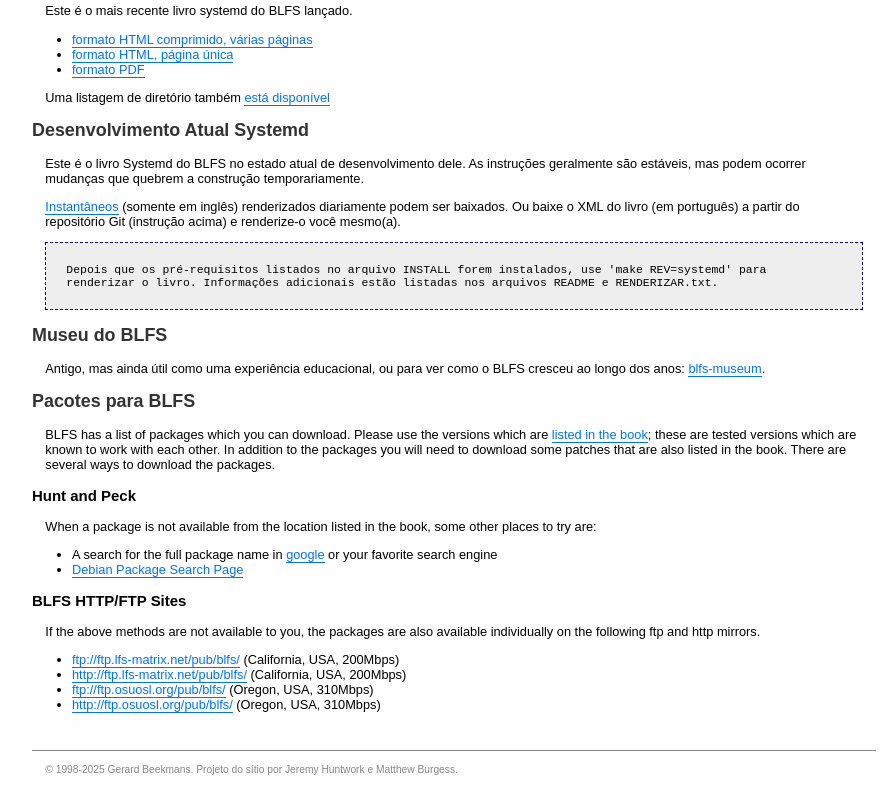
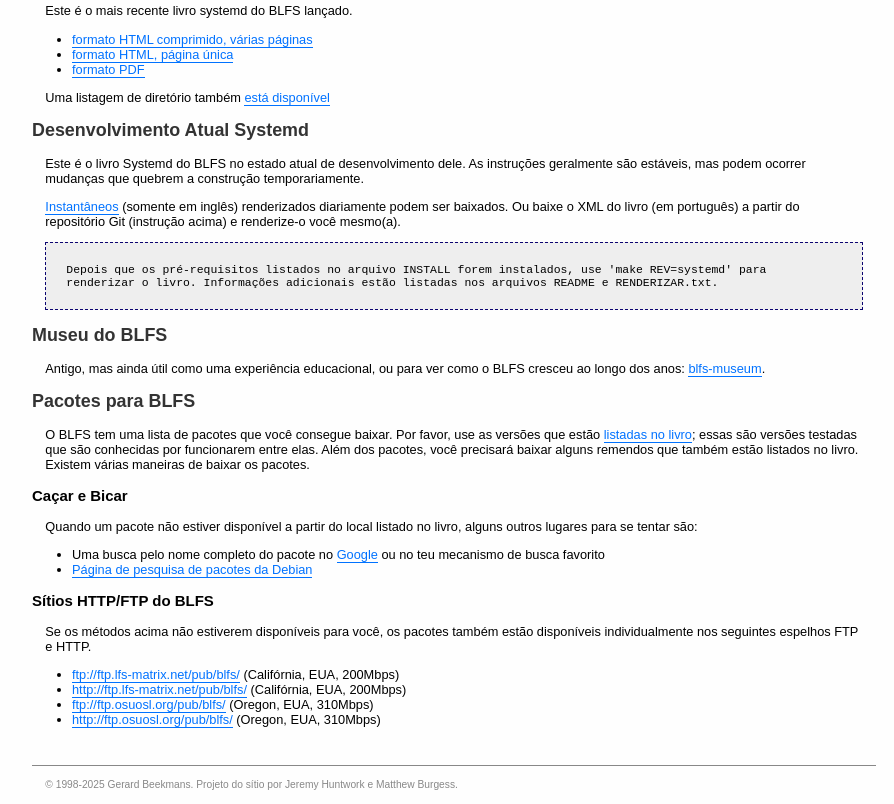
Before and after one commit to espindula/br.linuxfromscratch.org, a plain HTML site: page blfs/download.html in a window 1280 px wide. Shown: the part 674-1478 px from the top of the page, without its empty margins (224-1118 px from the left). Drawn offline with nearby package versions, Linux system fonts and the light colour scheme; files that its build step writes are made by us from their sources.

Commit message:
File 'blfs/download.html' translated (BLFS Project)

```diff
--- a/blfs/download.html
+++ b/blfs/download.html
@@ -59,41 +59,30 @@
 
      <h2 id="packages">Pacotes para BLFS</h2>
 
-     <p>BLFS has a list of packages which you can download. Please use the
-        versions which are <a href="../faq/#why-not-version">listed in the book</a>;
-        these are tested versions which are known to work with each other.
-        In addition to the packages you will need to download some patches that
-        are also listed in the book.
-        There are several ways to download the packages.</p>
+     <p>O BLFS tem uma lista de pacotes que você consegue baixar. Por favor, use as versões que estão <a href="../faq/#why-not-version">listadas no livro</a>; essas são versões testadas que são conhecidas por funcionarem entre elas. Além dos pacotes, você precisará baixar alguns remendos que também estão listados no livro. Existem várias maneiras de baixar os pacotes.</p>
 
-     <h3>Hunt and Peck</h3>
+     <h3>Caçar e Bicar</h3>
 
-     <p>When a package is not available from the location listed in the book,
-        some other places to try are:</p>
+     <p>Quando um pacote não estiver disponível a partir do local listado no livro, alguns outros lugares para se tentar são:
 
         <ul>
-           <li>A search for the full package name in
-               <a href="https://www.google.com">google</a> or your
-               favorite search engine</li>
+           <li>Uma busca pelo nome completo do pacote no <a href="https://www.google.com">Google</a> ou no teu mecanismo de busca favorito</li>
 
-           <li><a href="https://www.debian.org/distrib/packages">
-                Debian Package Search Page</a></li>
+           <li><a href="https://www.debian.org/distrib/packages">Página de pesquisa de pacotes da Debian</a></li>
         </ul>
 
-     <h3 id='sources'>BLFS HTTP/FTP Sites</h3>
-        <p>If the above methods are not available to you, the packages are also available individually
-           on the following ftp and http mirrors.
-        </p>
+     <h3 id='sources'>Sítios HTTP/FTP do BLFS</h3>
+        <p>Se os métodos acima não estiverem disponíveis para você, os pacotes também estão disponíveis individualmente nos seguintes espelhos FTP e HTTP.</p>
         <ul>
            <li><a href="ftp://ftp.lfs-matrix.net/pub/blfs/">ftp://ftp.lfs-matrix.net/pub/blfs/</a>
-                (California, USA, 200Mbps)</li>
+                (Califórnia, EUA, 200Mbps)</li>
            <li><a href="http://ftp.lfs-matrix.net/pub/blfs/">
                 http://ftp.lfs-matrix.net/pub/blfs/</a>
-               (California, USA, 200Mbps)</li>
+               (Califórnia, EUA, 200Mbps)</li>
            <li><a href="ftp://ftp.osuosl.org/pub/blfs/">ftp://ftp.osuosl.org/pub/blfs/</a>
-               (Oregon, USA, 310Mbps)</li>
+               (Oregon, EUA, 310Mbps)</li>
            <li><a href="http://ftp.osuosl.org/pub/blfs/">http://ftp.osuosl.org/pub/blfs/</a>
-               (Oregon, USA, 310Mbps)</li>
+               (Oregon, EUA, 310Mbps)</li>
         </ul>
 
 <!--#include virtual="/common/footer.html" -->
```
